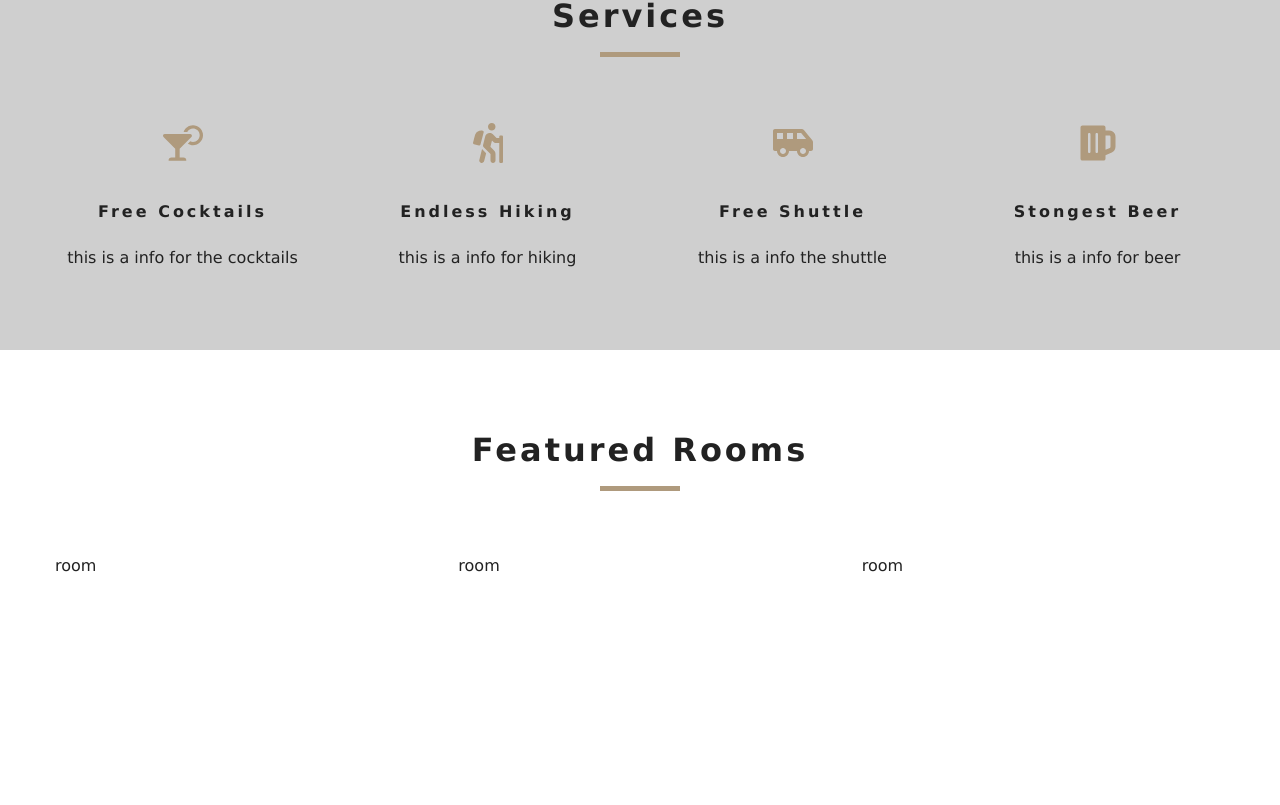
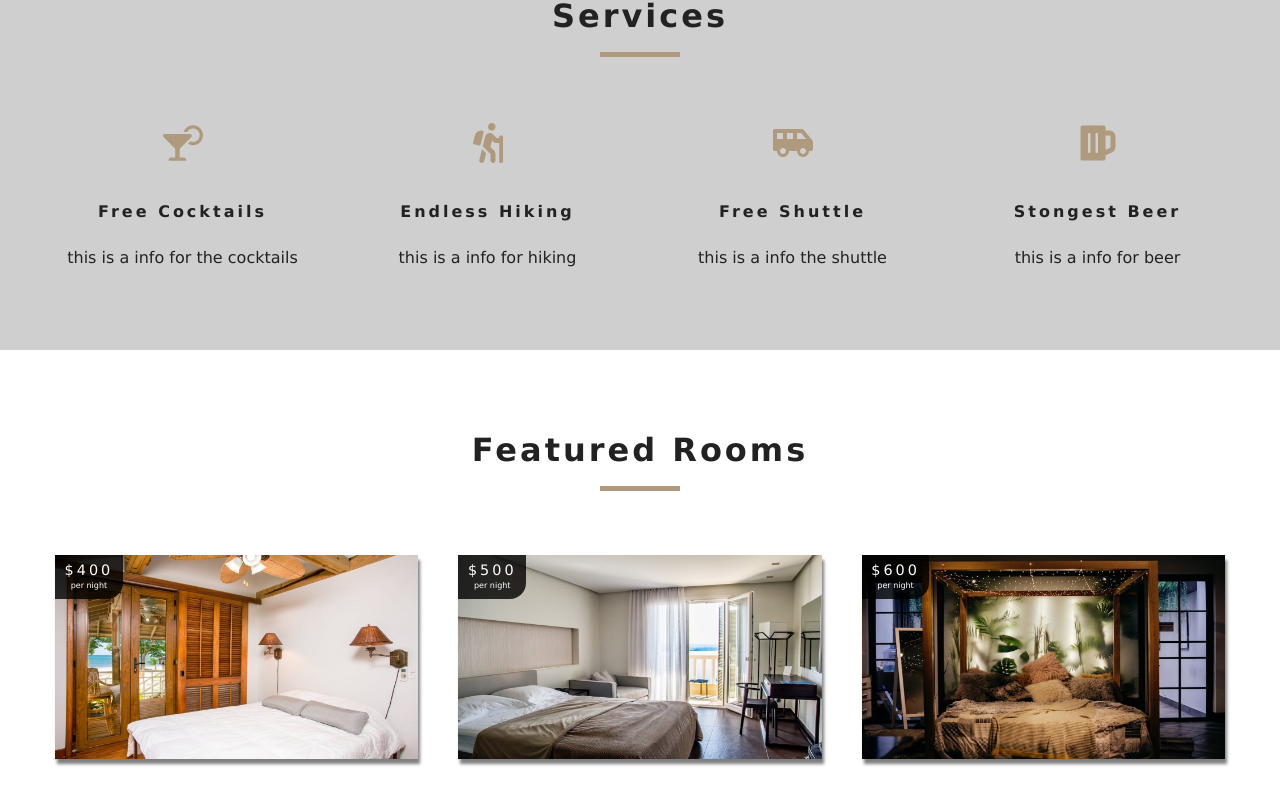
Before and after one commit to matthiashaefeli/udemy-resort, a React (Create React App) app: page / in a window 1280 px wide. Shown: the part 884-1689 px from the top of the page. Before the commit the page ends 1541 px from the top, so only its background shows below. Built offline with nearby package versions, Linux system fonts and the light colour scheme.

Commit message:
room link

```diff
--- a/src/components/Room.js
+++ b/src/components/Room.js
@@ -1,9 +1,20 @@
 import React from 'react'
+import { Link } from 'react-router-dom'
+import defaultImg from '../images/room-1.jpeg'
 
-export default function Room() {
+export default function Room({ room }) {
+  const { name, slug, images, price } = room;
+
   return (
-    <div>
-      room
-    </div>
+    <article className='room'>
+      <div className="img-container">
+        <img src={images[0] || defaultImg} alt='single room' />
+        <div className="price-top">
+          <h6>${price}</h6>
+          <p>per night</p>
+        </div>
+        <Link to={`/rooms/${slug}`} className='btn-primary room-link'>Features</Link>
+      </div>
+    </article>
   )
 }
```
